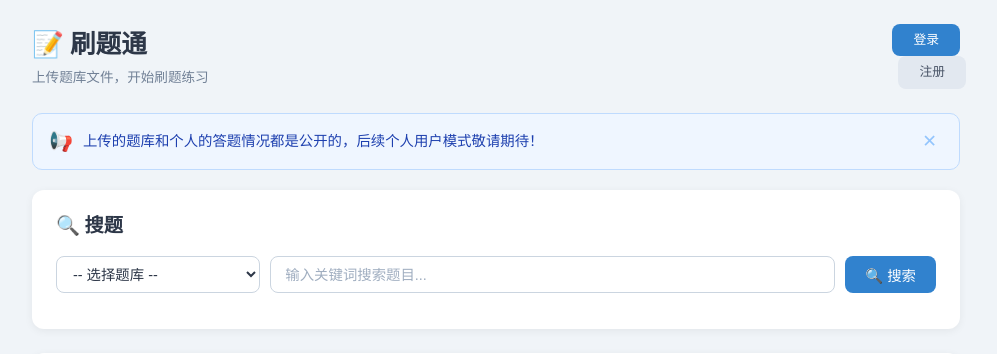
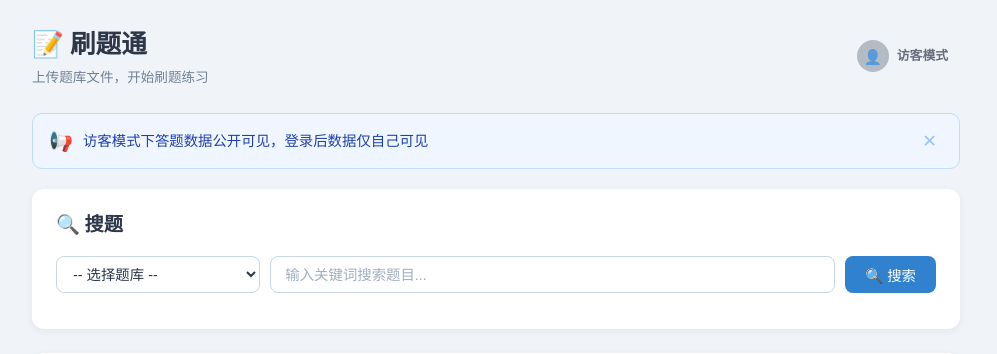
Before and after one commit to PengjinHao-cell/Quiz-App, a Flask app: page /app?guest=1 in a window 1280 px wide. Shown: the top 354 px of the page, without its empty margins (144-1141 px from the left). Run offline with Flask 3, Linux system fonts and the light colour scheme.

Commit message:
feat: 访客模式入口 + 登录/注册页底部访客按钮 + 数据隔离提示

```diff
--- a/app.py
+++ b/app.py
@@ -300,7 +300,8 @@ def welcome():
 def app_main():
     """主应用页 - 题库列表"""
     banks = load_bank_list()
-    return render_template("index.html", banks=banks)
+    is_guest = request.args.get("guest", "0") == "1"
+    return render_template("index.html", banks=banks, is_guest=is_guest)
 
 
 @app.route("/upload", methods=["POST"])
--- a/templates/index.html
+++ b/templates/index.html
@@ -26,7 +26,12 @@
                 <p class="subtitle">上传题库文件，开始刷题练习</p>
             </div>
             <div class="user-menu" id="user-menu">
-                {% if current_user.is_authenticated %}
+                {% if is_guest %}
+                <div class="user-avatar" style="cursor:default;opacity:0.7;">
+                    <span class="avatar-letter" style="background:#9ca3af;">👤</span>
+                    <span class="avatar-name" style="font-size:0.8rem;">访客模式</span>
+                </div>
+                {% elif current_user.is_authenticated %}
                 <div class="user-avatar" onclick="toggleUserDropdown()">
                     <span class="avatar-letter">{{ current_user.username[0] | upper }}</span>
                     <span class="avatar-name">{{ current_user.username }}</span>
@@ -53,7 +58,7 @@
         <!-- 公告横幅（可关闭，localStorage 记忆） -->
         <div id="announcement-banner" class="announcement-banner">
             <span class="announcement-icon">📢</span>
-            <span class="announcement-text">上传的题库和个人的答题情况都是公开的，后续个人用户模式敬请期待！</span>
+            <span class="announcement-text">访客模式下答题数据公开可见，登录后数据仅自己可见</span>
             <button class="announcement-close" onclick="dismissAnnouncement()" title="关闭">✕</button>
         </div>
 
--- a/templates/login.html
+++ b/templates/login.html
@@ -15,6 +15,8 @@
         .auth-btn.primary { background: #3182ce; color: #fff; }
         .auth-btn.primary:hover { background: #2b6cb0; }
         .auth-btn.primary:disabled { opacity: 0.6; cursor: not-allowed; }
+        .auth-btn.guest { background: #f3f4f6; color: #6b7280; }
+        .auth-btn.guest:hover { background: #e5e7eb; }
         .auth-link { display: block; margin-top: 16px; font-size: 0.85rem; color: #718096; }
         .auth-link a { color: #3182ce; text-decoration: none; }
         .auth-link a:hover { text-decoration: underline; }
@@ -32,6 +34,10 @@
             <button class="auth-btn primary" id="login-btn" onclick="handleLogin()">登录</button>
             <div class="auth-link">
                 还没有账号？<a href="{{ url_for('auth.register') }}">去注册</a>
+            </div>
+            <div style="margin-top:24px;padding-top:20px;border-top:1px solid #e2e8f0;">
+                <a href="/app?guest=1" class="auth-btn guest" style="display:block;text-decoration:none;box-sizing:border-box;">👤 访客模式</a>
+                <div style="font-size:0.75rem;color:#a0aec0;margin-top:8px;text-align:center;">无需注册，答题数据公开可见</div>
             </div>
         </div>
     </div>
--- a/templates/register.html
+++ b/templates/register.html
@@ -15,6 +15,8 @@
         .auth-btn.primary { background: #3182ce; color: #fff; }
         .auth-btn.primary:hover { background: #2b6cb0; }
         .auth-btn.primary:disabled { opacity: 0.6; cursor: not-allowed; }
+        .auth-btn.guest { background: #f3f4f6; color: #6b7280; }
+        .auth-btn.guest:hover { background: #e5e7eb; }
         .auth-link { display: block; margin-top: 16px; font-size: 0.85rem; color: #718096; }
         .auth-link a { color: #3182ce; text-decoration: none; }
         .auth-link a:hover { text-decoration: underline; }
@@ -35,6 +37,10 @@
             <button class="auth-btn primary" id="register-btn" onclick="handleRegister()">注册</button>
             <div class="auth-link">
                 已有账号？<a href="{{ url_for('auth.login') }}">去登录</a>
+            </div>
+            <div style="margin-top:24px;padding-top:20px;border-top:1px solid #e2e8f0;">
+                <a href="/app?guest=1" class="auth-btn guest" style="display:block;text-decoration:none;box-sizing:border-box;">👤 访客模式</a>
+                <div style="font-size:0.75rem;color:#a0aec0;margin-top:8px;text-align:center;">无需注册，答题数据公开可见</div>
             </div>
         </div>
     </div>
--- a/templates/welcome.html
+++ b/templates/welcome.html
@@ -16,6 +16,8 @@
         .welcome-btn { display: inline-block; padding: 14px 56px; border: 2px solid rgba(255,255,255,0.8); border-radius: 50px; color: #fff; font-size: 1.2rem; font-weight: 600; text-decoration: none; transition: all 0.3s ease; background: transparent; cursor: pointer; letter-spacing: 2px; }
         .welcome-btn:hover { background: #fff; color: #667eea; transform: translateY(-2px); box-shadow: 0 8px 24px rgba(0,0,0,0.2); }
         .welcome-footer { margin-top: 48px; font-size: 0.75rem; color: rgba(255,255,255,0.35); }
+        .welcome-guest { color: rgba(255,255,255,0.5); text-decoration: none; font-size: 0.85rem; transition: color 0.2s; }
+        .welcome-guest:hover { color: rgba(255,255,255,0.85); }
     </style>
 </head>
 <body>
@@ -25,6 +27,9 @@
         <p class="welcome-sub">轻量级智能刷题平台</p>
         <p class="welcome-desc">上传题库 · AI 解析 · 练习模式 · 考试模式<br>错题本 · 收藏 · 学习统计 · 全部免费</p>
         <a href="{{ url_for('app_main') }}" class="welcome-btn">🚀 进入</a>
+        <div style="margin-top:16px;">
+            <a href="{{ url_for('app_main') }}?guest=1" class="welcome-guest">👤 访客模式（无需注册）</a>
+        </div>
         <div class="welcome-footer">Quiz Master v0.7.1</div>
     </div>
 </body>
```
